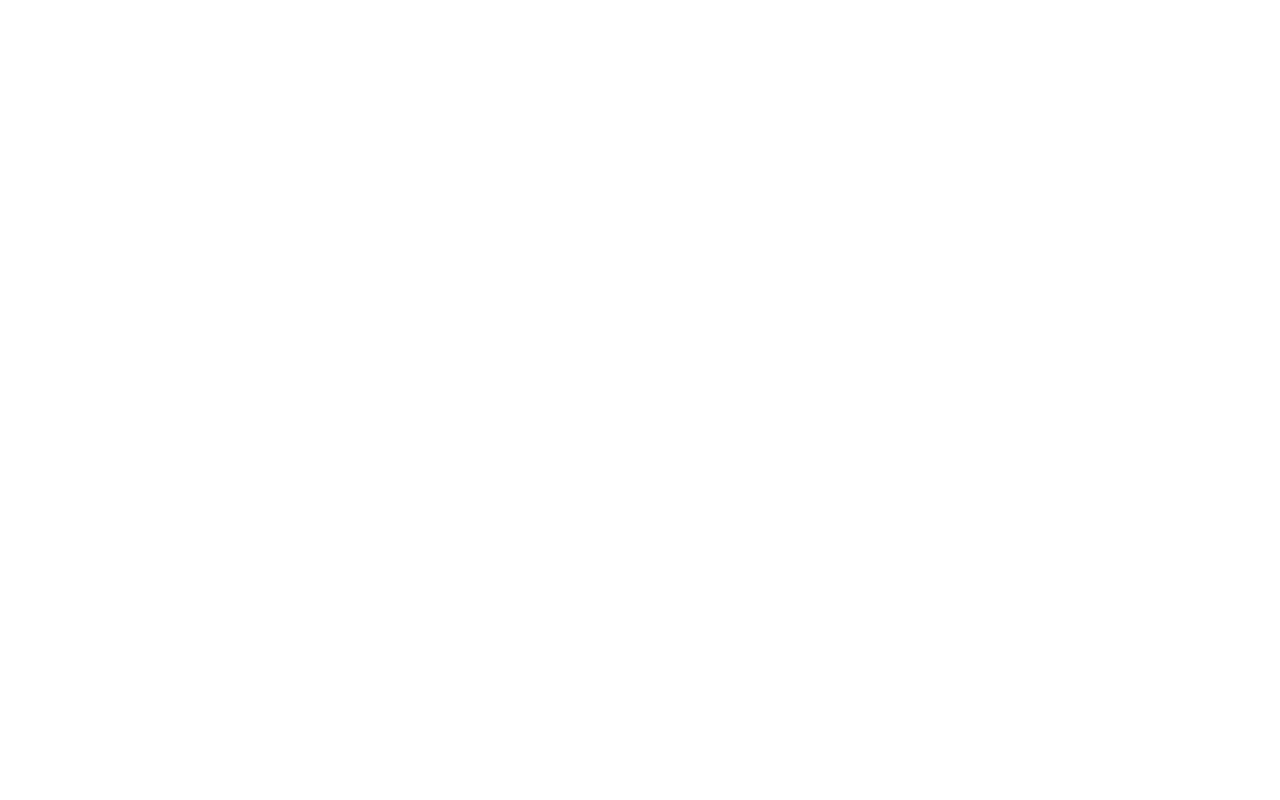
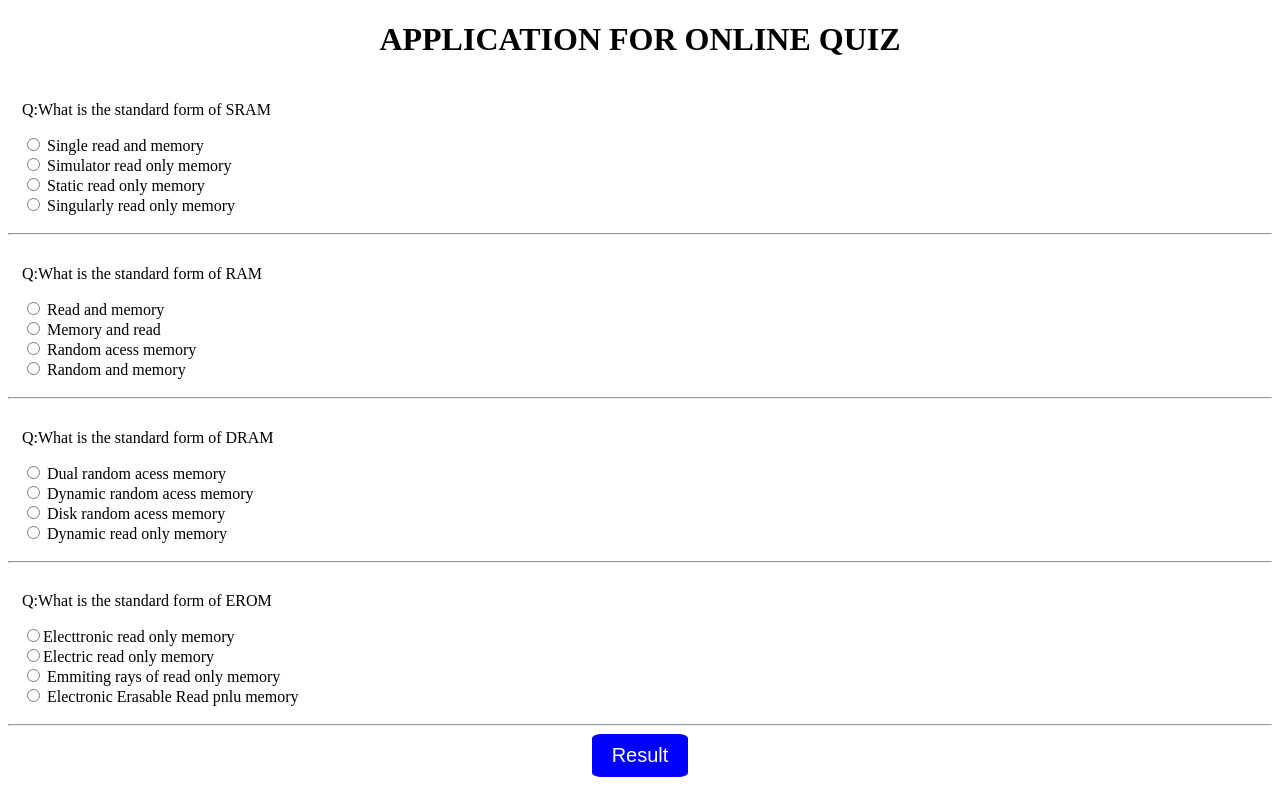
Before and after one commit to AreebAhmed-1997/quiz-application, a plain HTML site: page index.html in a window 1280 px wide. Drawn offline with Linux system fonts and the light colour scheme.

Commit message:
code updated

```diff
--- /dev/null
+++ b/app.js
@@ -0,0 +1,49 @@
+var score = 0
+function calculating_the_result(){
+    var q_right_answer = document.getElementById('question1')
+    var q_wrong_anser1a = document.getElementById('question2')
+    var q_wrong_anser1b = document.getElementById("question3")
+    var q_wrong_anser1c = document.getElementById("question4")
+
+    if( q_right_answer.checked == true){
+        score+=10
+    }
+    else{
+        score+=0
+    }
+
+
+    var q_right_answer1 = document.getElementById("question11")
+    var q_wrong_anser2a = document.getElementById("question12")
+    var q_wrong_anser2b  = document.getElementById("question13")
+    var q_wrong_anser2c  = document.getElementById("question14")
+
+    if( q_right_answer1.checked == true){
+        score+=10
+    }
+    else{
+        score+=0
+    }
+
+    var q_right_answer2  = document.getElementById("question21")
+    var q_wrong_anser3a  = document.getElementById("question22")
+    var q_wrong_anser3b  = document.getElementById("question23")
+    var q_wrong_anser3c = document.getElementById("question24")
+    if( q_right_answer2.checked == true){
+        score+=10
+    }
+    else{
+        score+=0
+    }
+    var q_right_answer3 = document.getElementById("question31")
+    var q_wrong_anser4a = document.getElementById("question32")
+    var q_wrong_anser4b = document.getElementById("question33")
+    var q_wrong_anser4c = document.getElementById("question34")
+    if( q_right_answer3.checked == true){
+        score+=10
+    }
+    else{
+        score+=0
+    }
+     document.write("your score is " + score++ )
+}
--- a/index.html
+++ b/index.html
@@ -3,9 +3,55 @@
 <head>
     <meta charset="UTF-8">
     <meta name="viewport" content="width=device-width, initial-scale=1.0">
+    <link rel="stylesheet" href="style.css">
     <title>Document</title>
 </head>
 <body>
+    <div id="heading">
+            <h1> APPLICATION FOR ONLINE QUIZ </h1>
+    </div>
+            <div>
+            <fieldset id="fieldset1">
+               <p>Q:What is the standard form of SRAM</p>
+               <input type="radio" name="q1_a1" id="question1"> Single read and memory <br>
+               <input type="radio" name="q1_a1" id="question2"> Simulator read only memory <br>
+               <input type="radio" name="q1_a1" id="question3"> Static read only memory<br>
+               <input type="radio" name="q1_a1" id="question4">  Singularly read only memory<br>
+            </fieldset>
+        </div>  <hr>
 
-</body>
+        <div>
+            <fieldset id="fieldset2">
+               <p>Q:What is the standard form of RAM</p>
+               <input type="radio" name="q1_a11" id="question11"> Read and memory<br>
+               <input type="radio" name="q1_a11" id="question12"> Memory and read<br>
+               <input type="radio" name="q1_a11" id="question13"> Random acess memory<br>
+               <input type="radio" name="q1_a11" id="question14"> Random and memory<br>
+            </fieldset>
+        </div> <hr>
+
+        <div>
+            <fieldset id="fieldset3">
+               <p>Q:What is the standard form of DRAM</p>
+               <input type="radio" name="q1_a22" id="question21"> Dual random acess memory  <br>
+               <input type="radio" name="q1_a22" id="question22"> Dynamic random acess memory  <br>
+               <input type="radio" name="q1_a22" id="question23">  Disk random acess memory <br>
+               <input type="radio" name="q1_a22" id="question24">  Dynamic read only memory<br>
+            </fieldset>
+        </div>  <hr>
+
+        <div>
+            <fieldset id="fieldset4">
+               <p>Q:What is the standard form of EROM</p>
+               <input type="radio" name="q1_a33" id="question31">Electtronic read only memory<br>
+               <input type="radio" name="q1_a33" id="question32">Electric read only memory <br>
+               <input type="radio" name="q1_a33" id="question33"> Emmiting rays of read only memory <br>
+               <input type="radio" name="q1_a33" id="question34"> Electronic Erasable Read pnlu memory <br>
+            </fieldset>
+        </div>  <hr>
+        <div id="button">
+        <button id="btn0" onclick="calculating_the_result()">Result</button>
+    </div>
+    <script src="app.js"></script>
+    </body>
 </html>
--- /dev/null
+++ b/style.css
@@ -0,0 +1,21 @@
+#heading{
+    width: 100%;
+    text-align: center;
+}
+#fieldset1,#fieldset2,#fieldset3,#fieldset4{
+    border: 0px solid #ffffff;
+}
+#btn0{
+    border: 0px solid #ffffff;
+    background-color: transparent;
+    background-color: blue;
+    color: #fff;
+    padding: 10px 20px;
+    font-size: 20px;
+   border-radius: 10%;
+
+}
+#button{
+    width: 100%;
+    text-align: center;
+}
```
